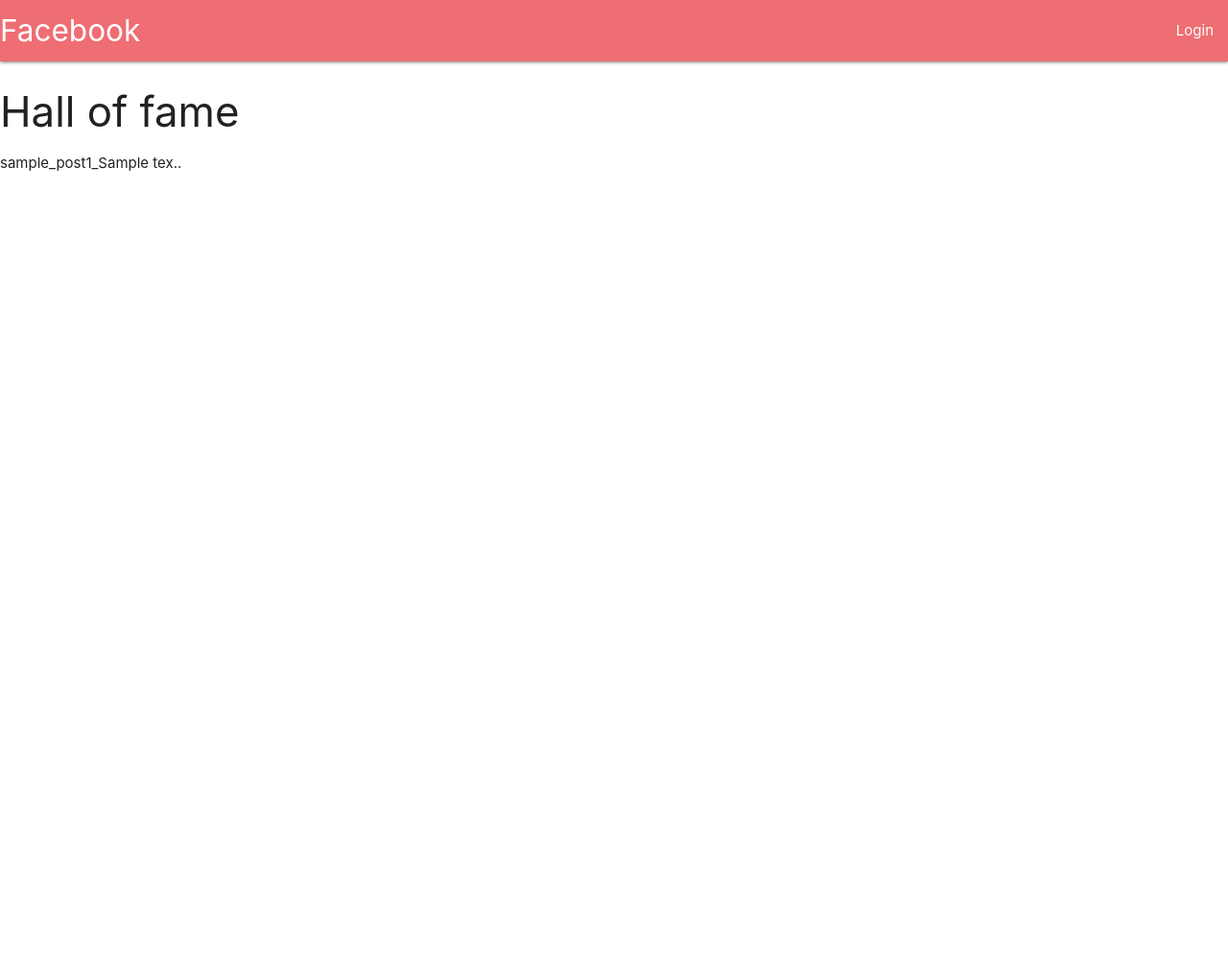
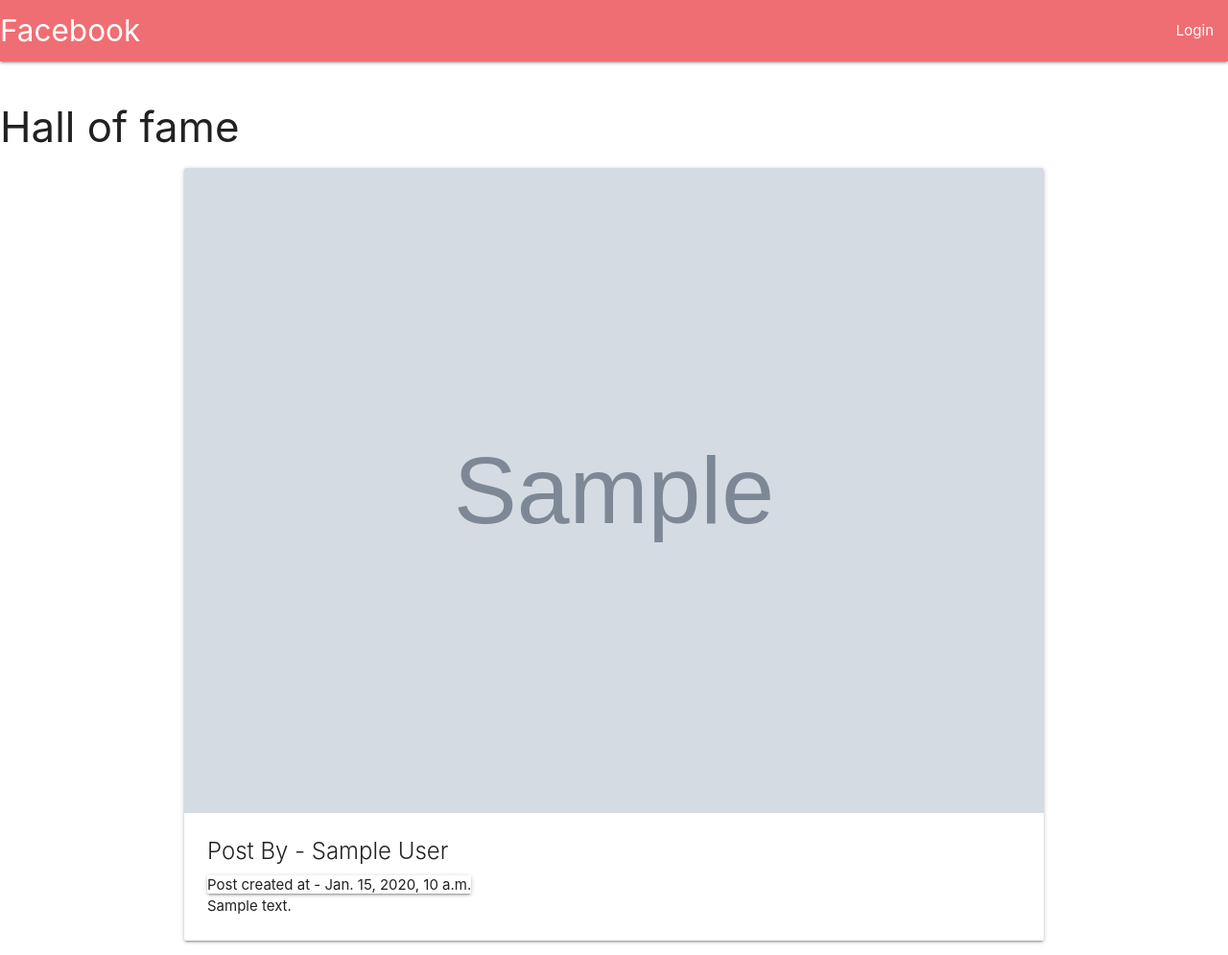
Before and after one commit to soumyadeep28/Blogpost, a Django app: template templates/social/wall.html in a window 1280 px wide. Shown: the whole page at 96% size. Before the commit the page ends 178 px from the top, so only its background shows below. Run offline with Django 3.2, Linux system fonts and the light colour scheme; the template is opened without the code that fills it: values that come from a table or form of the project are taken from there, others are empty; tables that the repository leaves empty hold one stand-in row (values such as "Sample post"); grey boxes marked "Sample" are stand-in pictures.

Commit message:
updated all the post and design

```diff
--- a/templates/base.html
+++ b/templates/base.html
@@ -11,7 +11,7 @@
     <title>Facebook</title>
 </head>
 <body>
-    <nav>
+    <nav style='margin-bottom: 3.0rem ;'>
         <div class="nav-wrapper">
           <a href="/" class="brand-logo">Facebook</a>
           <ul id="nav-mobile" class="right hide-on-med-and-down">
--- /dev/null
+++ b/templates/social/component/post.html
@@ -0,0 +1,16 @@
+<div class="card">
+    <div class="card-image">
+        {% if post.image %}
+      <img src="{{ post.image}}">
+      {% endif %}
+
+    </div>
+    <div class="card-content">
+        <span class="card-title"> Post By - {{ post.user.first_name }} {{ post.user.last_name }}</span>
+        <span class="card"> Post created at - {{ post.created_at }} </span>
+      <p>
+
+            {{post.content}}
+      </p>
+    </div>
+  </div>
--- a/templates/social/wall.html
+++ b/templates/social/wall.html
@@ -3,7 +3,13 @@
 
 {% block body %}
 <h3>Hall of fame</h3>
-{% for post in posts %}
-{{post}}
-{% endfor %}
+<div class="container">
+
+    {% for post in posts %}
+
+        {% include 'social/component/post.html' %}
+
+    {% endfor %}
+
+</div>
 {% endblock %}
```
